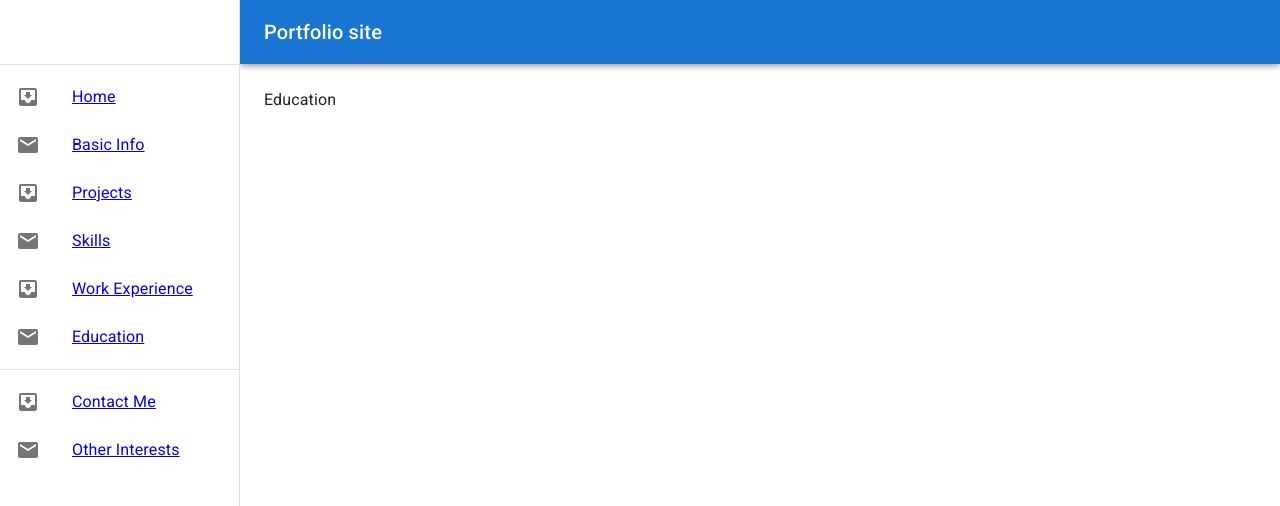
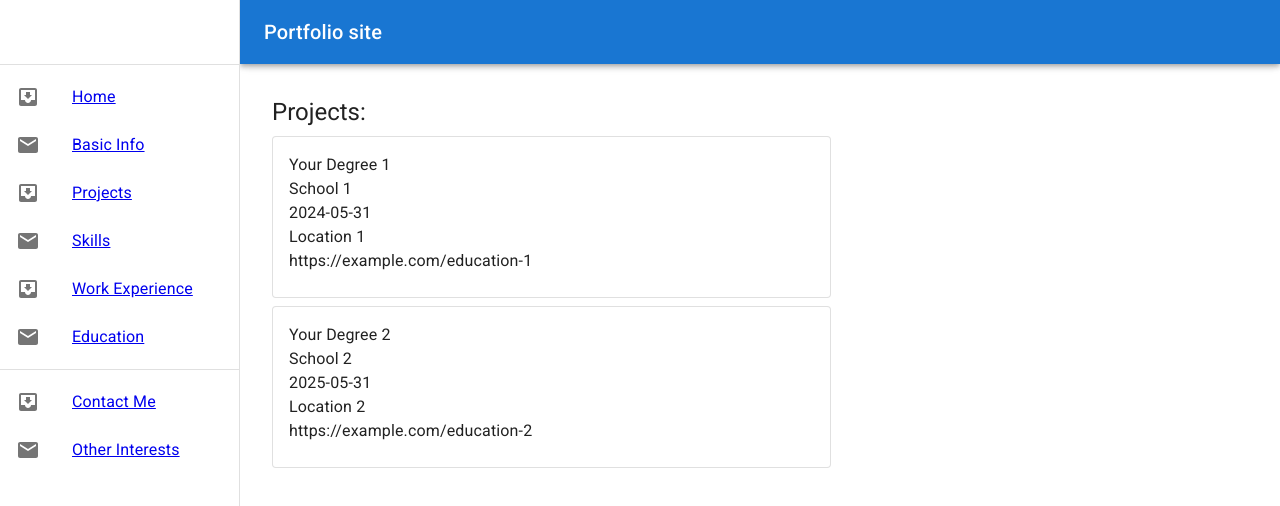
Before and after one commit to rolfisub/portfolio, a React (Create React App) app in the folder frontend/web/: page /education in a window 1280 px wide. Shown: the top 506 px of the page. Built offline with nearby package versions, Linux system fonts and the light colour scheme; data requests are answered from the project's data file.

Commit message:
education and other interests api frontend

```diff
--- a/frontend/web/db-mock.json
+++ b/frontend/web/db-mock.json
@@ -172,42 +172,30 @@
     {
       "id": 1,
       "user_id": 1,
-      "interests": [
-        {
-          "id": 1,
       "name": "Interest 1",
       "description": "Description for Interest 1.",
-          "examples": [
-            {
-              "id": 1,
-              "example_name": "Example 1",
-              "link": "https://example.com/example1"
+      "example_link": "https://example.com/example1"
     },
     {
       "id": 2,
-              "example_name": "Example 2",
-              "link": "https://example.com/example2"
-            }
-          ]
+      "user_id": 1,
+      "name": "Interest 2",
+      "description": "Description for Interest 2.",
+      "example_link": "https://example.com/example2"
     },
     {
-          "id": 2,
-          "name": "Interest 2",
-          "description": "Description for Interest 2.",
-          "examples": [
-            {
       "id": 3,
-              "example_name": "Example 3",
-              "link": "https://example.com/example3"
+      "user_id": 2,
+      "name": "Interest 3",
+      "description": "Description for Interest 3.",
+      "example_link": "https://example.com/example3"
     },
     {
       "id": 4,
-              "example_name": "Example 4",
-              "link": "https://example.com/example4"
+      "user_id": 2,
+      "name": "Interest 4",
+      "description": "Description for Interest 4.",
+      "example_link": "https://example.com/example4"
     }
   ]
 }
-      ]
-    }
-  ]
-}
--- a/frontend/web/src/api/apiReducers.ts
+++ b/frontend/web/src/api/apiReducers.ts
@@ -1,4 +1,6 @@
 import { basicInfoApi } from "./basicInfoApi";
+import { educationApi } from "./educationApi";
+import { otherInterestsApi } from "./otherInterestsApi";
 import { projectsApi } from "./projectsApi";
 import { skillsApi } from "./skillsApi";
 import { workExperienceApi } from "./workExperienceApi";
@@ -8,4 +10,6 @@ export const apiReducers = {
   [projectsApi.reducerPath]: projectsApi.reducer,
   [skillsApi.reducerPath]: skillsApi.reducer,
   [workExperienceApi.reducerPath]: workExperienceApi.reducer,
+  [educationApi.reducerPath]: educationApi.reducer,
+  [otherInterestsApi.reducerPath]: otherInterestsApi.reducer,
 };
--- /dev/null
+++ b/frontend/web/src/api/educationApi.ts
@@ -0,0 +1,26 @@
+import { createApi } from "@reduxjs/toolkit/query/react";
+import { getApiBaseQuery } from "./apiHelpers";
+
+export interface EducationResponse {
+  id: number;
+  user_id: number;
+  degree: string;
+  school: string;
+  location: string;
+  graduation_date: string;
+  example_link: string;
+}
+
+export const educationApi = createApi({
+  reducerPath: "educationApi",
+  baseQuery: getApiBaseQuery(),
+  endpoints: (builder) => {
+    return {
+      getEducationByUserId: builder.query<EducationResponse[], number>({
+        query: (userId) => `education?user_id=${userId}`,
+      }),
+    };
+  },
+});
+
+export const { useGetEducationByUserIdQuery } = educationApi;
--- /dev/null
+++ b/frontend/web/src/api/otherInterestsApi.ts
@@ -0,0 +1,27 @@
+import { createApi } from "@reduxjs/toolkit/query/react";
+import { getApiBaseQuery } from "./apiHelpers";
+
+export interface OtherInterestsResponse {
+  id: number;
+  user_id: number;
+  name: string;
+  description: string;
+  example_link: string;
+}
+
+export const otherInterestsApi = createApi({
+  reducerPath: "otherInterestsApi",
+  baseQuery: getApiBaseQuery(),
+  endpoints: (builder) => {
+    return {
+      getOtherInterestsByUserId: builder.query<
+        OtherInterestsResponse[],
+        number
+      >({
+        query: (userId) => `other-interests?user_id=${userId}`,
+      }),
+    };
+  },
+});
+
+export const { useGetOtherInterestsByUserIdQuery } = otherInterestsApi;
--- a/frontend/web/src/routes/pages/Education.tsx
+++ b/frontend/web/src/routes/pages/Education.tsx
@@ -1,5 +1,40 @@
 import React from "react";
+import { DefaultError } from "../../components/DefaultError";
+import { Box, Card, CardContent, Typography } from "@mui/material";
+import { DefaultLoading } from "../../components/DefaultLoading";
+import {
+  EducationResponse,
+  useGetEducationByUserIdQuery,
+} from "../../api/educationApi";
 
 export default function Education() {
-  return <div>Education</div>;
+  const userId = 1;
+  const { data, error, isLoading } = useGetEducationByUserIdQuery(userId);
+
+  if (isLoading) {
+    return <DefaultLoading />;
+  }
+
+  if (error) {
+    return <DefaultError message={(error as any).error} />;
+  }
+
+  return (
+    <Box sx={{ maxWidth: 575 }}>
+      <Typography variant="h5" sx={{ margin: 1 }}>
+        Projects:
+      </Typography>
+      {data?.map((education: EducationResponse) => (
+        <Card key={education.id} variant={"outlined"} sx={{ margin: 1 }}>
+          <CardContent>
+            <Typography>{education.degree}</Typography>
+            <Typography>{education.school}</Typography>
+            <Typography>{education.graduation_date}</Typography>
+            <Typography>{education.location}</Typography>
+            <Typography>{education.example_link}</Typography>
+          </CardContent>
+        </Card>
+      ))}
+    </Box>
+  );
 }
--- a/frontend/web/src/routes/pages/OtherInterests.tsx
+++ b/frontend/web/src/routes/pages/OtherInterests.tsx
@@ -1,5 +1,36 @@
 import React from "react";
+import { DefaultLoading } from "../../components/DefaultLoading";
+import { DefaultError } from "../../components/DefaultError";
+import { Box, Card, CardContent, Chip, Typography } from "@mui/material";
+import {
+  OtherInterestsResponse,
+  useGetOtherInterestsByUserIdQuery,
+} from "../../api/otherInterestsApi";
 
 export default function OtherInterests() {
-  return <div>Other Interests</div>;
+  const userId = 1;
+  const { data, error, isLoading } = useGetOtherInterestsByUserIdQuery(userId);
+
+  if (isLoading) {
+    return <DefaultLoading />;
+  }
+
+  if (error) {
+    return <DefaultError message={(error as any).error} />;
+  }
+
+  return (
+    <Box sx={{ maxWidth: 575 }}>
+      <Typography variant="h5" sx={{ margin: 1 }}>
+        OtherInterests:
+      </Typography>
+      <Card variant={"outlined"} sx={{ margin: 1 }}>
+        <CardContent>
+          {data?.map((interest: OtherInterestsResponse) => (
+            <Chip key={interest.id} label={interest.name}></Chip>
+          ))}
+        </CardContent>
+      </Card>
+    </Box>
+  );
 }
--- a/frontend/web/src/store/store.tsx
+++ b/frontend/web/src/store/store.tsx
@@ -4,6 +4,8 @@ import { basicInfoApi } from "../api/basicInfoApi";
 import { projectsApi } from "../api/projectsApi";
 import { skillsApi } from "../api/skillsApi";
 import { workExperienceApi } from "../api/workExperienceApi";
+import { educationApi } from "../api/educationApi";
+import { otherInterestsApi } from "../api/otherInterestsApi";
 
 export const rootReducer = combineReducers({
   ...apiReducers,
@@ -16,5 +18,7 @@ export const store = configureStore({
       .concat(basicInfoApi.middleware)
       .concat(projectsApi.middleware)
       .concat(skillsApi.middleware)
-      .concat(workExperienceApi.middleware),
+      .concat(workExperienceApi.middleware)
+      .concat(educationApi.middleware)
+      .concat(otherInterestsApi.middleware),
 });
```
Lines whose indentation alone changed are shown as unchanged.
